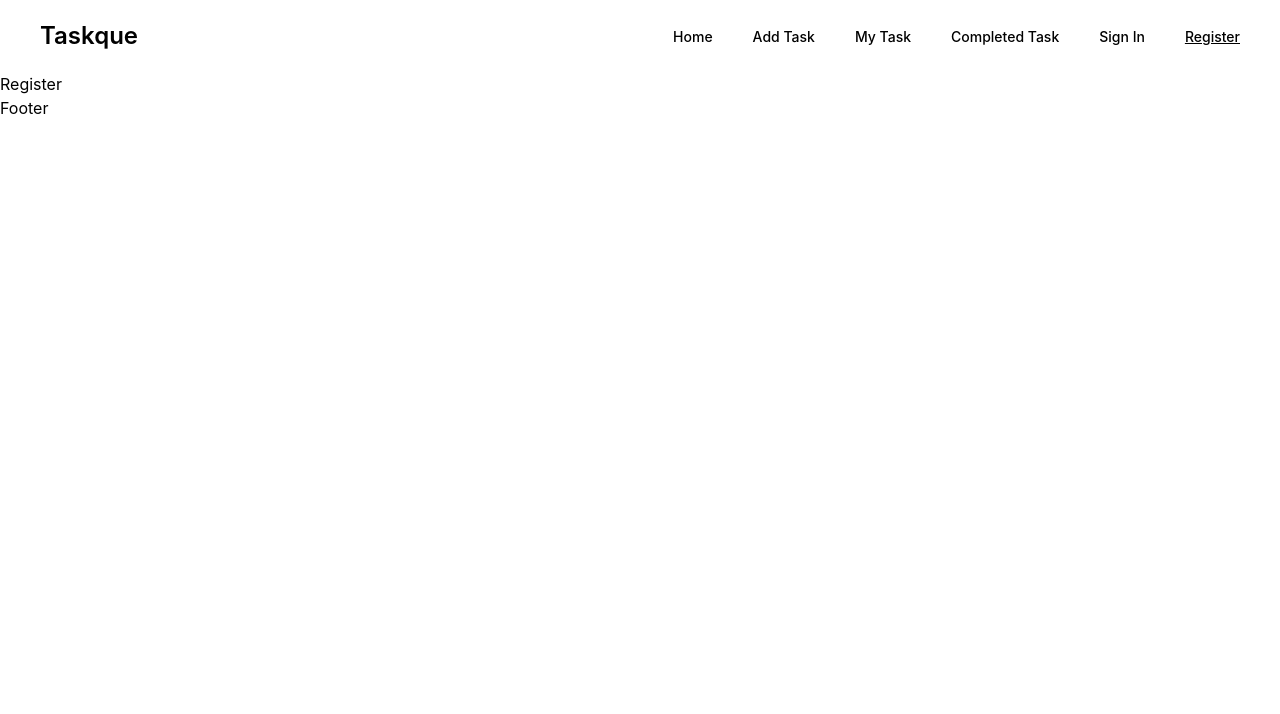
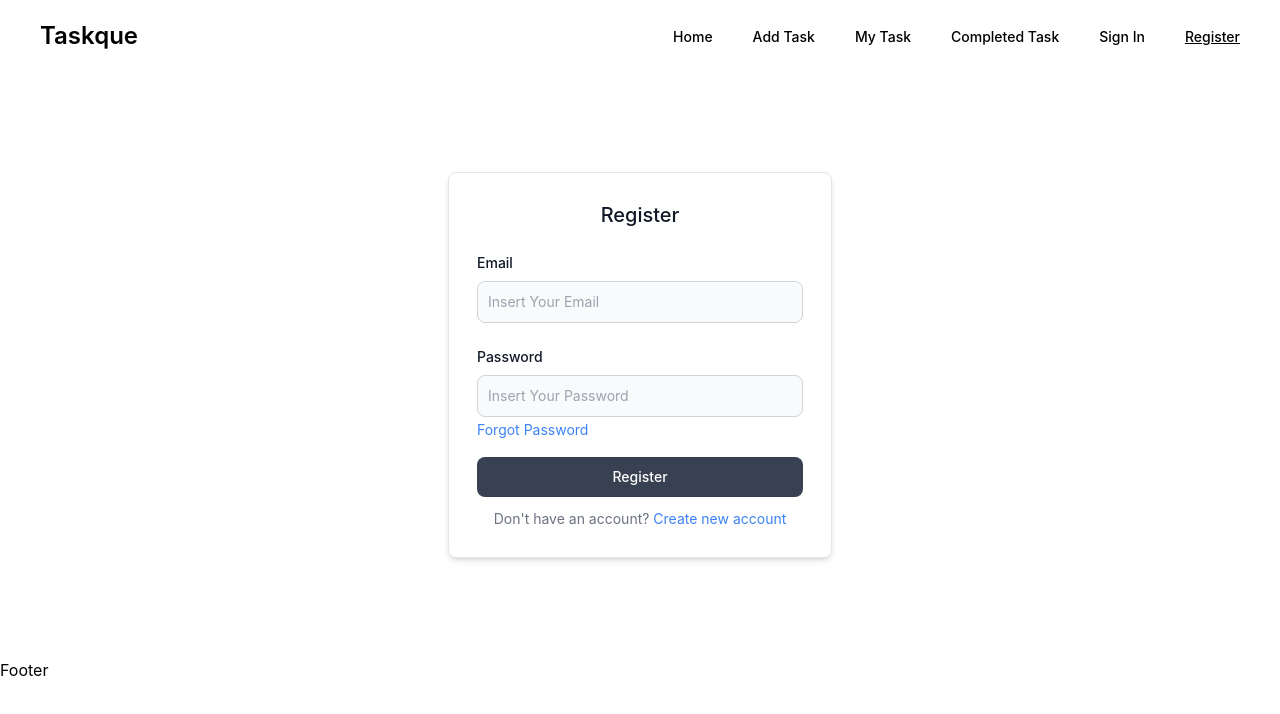
Before and after one commit to mohammedtakbir/Taskque-client-site, a React (Create React App) app: page /register in a window 1280 px wide. Shown: the top 714 px of the page. Built offline with nearby package versions, Linux system fonts and the light colour scheme.

Commit message:
user register and login authenticaiton added

```diff
--- a/package.json
+++ b/package.json
@@ -10,6 +10,7 @@
     "firebase": "^9.15.0",
     "react": "^18.2.0",
     "react-dom": "^18.2.0",
+    "react-hot-toast": "^2.4.0",
     "react-icons": "^4.7.1",
     "react-redux": "^8.0.5",
     "react-router-dom": "^6.6.1",
--- a/src/App.js
+++ b/src/App.js
@@ -1,12 +1,14 @@
-
+import { Toaster } from "react-hot-toast";
 import { RouterProvider } from "react-router-dom";
 import { router } from "./routers/routes";
-
 
 function App() {
 
   return (
-    <RouterProvider router={router} />
+    <>
+      <RouterProvider router={router} />
+      <Toaster />
+    </>
   );
 }
 
--- a/src/Pages/Shared/Register/Register.js
+++ b/src/Pages/Shared/Register/Register.js
@@ -1,10 +1,72 @@
 import React from 'react';
+import { useState } from 'react';
+import { useContext } from 'react';
+import { toast } from 'react-hot-toast';
+import { Link, useNavigate } from 'react-router-dom';
+import { AuthContext } from '../../../contexts/AuthProvider';
 
 const Register = () => {
+    const { userRegister } = useContext(AuthContext);
+    const [error, setError] = useState('');
+    const navigate = useNavigate();
+
+    const handleSignUp = (e) => {
+        e.preventDefault();
+        const form = e.target;
+        const email = form.email.value;
+        const password = form.password.value;
+
+        userRegister(email, password)
+            .then(res => {
+                navigate('/')
+                setError('')
+                form.reset();
+                toast.success('Signup successfully!')
+            })
+            .catch(err => setError(err.message))
+
+    }
+
     return (
-        <div>
-            <h2>Register</h2>
-        </div>
+        <section className='lg:py-[100px] md:py-[70px] py-[50px] flex justify-center'>
+            <div className="p-4 w-full max-w-sm bg-white rounded-lg border border-gray-200 shadow-md sm:p-6 md:p-7 sm:mx-0 mx-3">
+                <form className="space-y-6" onSubmit={handleSignUp}>
+                    <h5 className="text-xl font-medium text-gray-900 text-center">Register</h5>
+                    <div>
+                        <label className="block mb-2 text-sm font-medium text-gray-900">Email</label>
+                        <input
+                            placeholder='Insert Your Email'
+                            type="email"
+                            name='email'
+                            className="bg-gray-50 border border-gray-300 text-gray-900 text-sm rounded-lg focus:ring-blue-500 focus:border-blue-500 block w-full p-2.5 "
+                            required
+                        />
+                    </div>
+                    <div>
+                        <label className="block mb-2 text-sm font-medium text-gray-900">Password</label>
+                        <input
+                            placeholder='Insert Your Password'
+                            type="password"
+                            name='password'
+                            className="bg-gray-50 border border-gray-300 text-gray-900 text-sm rounded-lg focus:ring-blue-500 focus:border-blue-500 block w-full p-2.5 "
+                            required
+                        />
+                    </div>
+                    <button
+                        type="button"
+                        className='text-blue-500 text-sm hover:underline !mt-0'>
+                        Forgot Password
+                    </button>
+                    <p className='text-sm text-red-500 !mt-1'>{error}</p>
+                    <button
+                        type="submit"
+                        className="!mt-3 w-full text-white bg-gray-700 hover:bg-gray-800 focus:ring-2 focus:outline-none focus:ring-gray-700 font-medium rounded-lg text-sm px-5 py-2.5 text-center">{'Register'}</button>
+                    <div className="text-sm text-gray-500 !mt-3 text-center">
+                        Don't have an account? <Link to="/signIn" className="text-blue-500 hover:underline">Create new account</Link>
+                    </div>
+                </form>
+            </div>
+        </section>
     );
 };
 
--- a/src/Pages/Shared/SignIn/SignIn.js
+++ b/src/Pages/Shared/SignIn/SignIn.js
@@ -1,25 +1,36 @@
-import React from 'react';
-import { Link } from 'react-router-dom';
-import { GoogleAuthProvider, signInWithPopup, getAuth,  } from 'firebase/auth';
-import app from '../../../firebase/firebase.config';
-import { useDispatch, useSelector } from 'react-redux';
-import { setActiveUser, setUserLogOut, selectUserEmail, selectUserName } from '../../../ReduxAuth/ReduxAuth';
+import React, { useState } from 'react';
+import { Link, useNavigate } from 'react-router-dom';
+import { GoogleAuthProvider, signInWithPopup, getAuth, } from 'firebase/auth';
+import { auth } from '../../../firebase/firebase.config';
+import { useDispatch } from 'react-redux';
+import { setActiveUser } from '../../../ReduxAuth/ReduxAuth';
+import { toast } from 'react-hot-toast';
+import { useContext } from 'react';
+import { AuthContext } from '../../../contexts/AuthProvider';
 
-const auth = getAuth(app);
+
 const googleProvider = new GoogleAuthProvider()
 
 const SignIn = () => {
-    const dispatch = useDispatch()
-
-    const userName = useSelector(selectUserName)
-    const userEmail = useSelector(selectUserEmail)
+    const dispatch = useDispatch();
+    const { userSignIn } = useContext(AuthContext);
+    const [error, setError] = useState('');
+    const navigate = useNavigate();
 
     const handleSignIn = (e) => {
         e.preventDefault();
         const form = e.target;
         const email = form.email.value;
         const password = form.password.value;
-        console.log(email, password)
+
+        userSignIn(email, password)
+            .then(res => {
+                navigate('/');
+                setError('');
+                form.reset();
+                toast.success('Sign In Successfully!')
+            })
+            .catch(err => setError(err.message))
     }
 
     const handleGoogleSingIn = () => {
@@ -29,7 +40,11 @@ const SignIn = () => {
                     userName: res.user.displayName,
                     userEmail: res.user.email
                 }))
+                navigate('/');
+                setError('');
+                toast.success('Sign In Successfully!')
             })
+            .catch(err => setError(err.message))
     }
 
     return (
@@ -63,11 +78,12 @@ const SignIn = () => {
                             className='text-blue-500 text-sm hover:underline !mt-0'>
                             Forgot Password
                         </button>
+                        <p className='text-sm text-red-500 !mt-1'>{error}</p>
                         <button
                             type="submit"
-                            className="w-full text-white bg-gray-700 hover:bg-gray-800 focus:ring-2 focus:outline-none focus:ring-gray-700 font-medium rounded-lg text-sm px-5 py-2.5 text-center">{'Sign In'}</button>
+                            className="!mt-4 w-full text-white bg-gray-700 hover:bg-gray-800 focus:ring-2 focus:outline-none focus:ring-gray-700 font-medium rounded-lg text-sm px-5 py-2.5 text-center">{'Sign In'}</button>
                         <div className="text-sm text-gray-500 !mt-3 text-center">
-                            Don't have an account? <Link to="/signup" className="text-blue-500 hover:underline">Create new account</Link>
+                            Don't have an account? <Link to="/register" className="text-blue-500 hover:underline">Create new account</Link>
                         </div>
                     </form>
                     <div>
--- a/src/ReduxAuth/ReduxAuth.js
+++ b/src/ReduxAuth/ReduxAuth.js
@@ -12,15 +12,11 @@ const ReduxAuth = createSlice({
         setActiveUser: (state, action) => {
             state.userName = action.payload.userName
             state.userEmail = action.payload.userEmail
-        },
-        setUserLogOut: (state) => {
-            state.userName = null
-            state.userEmail = null
-        },
+        }
     }
 });
 
-export const { setActiveUser, setUserLogOut } = ReduxAuth.actions
+export const { setActiveUser } = ReduxAuth.actions
 
 export const selectUserName = state => state.user.userName
 export const selectUserEmail = state => state.user.userEmail
--- /dev/null
+++ b/src/contexts/AuthProvider.js
@@ -0,0 +1,41 @@
+import { createUserWithEmailAndPassword,  signInWithEmailAndPassword } from 'firebase/auth';
+import React, { createContext } from 'react';
+import { useState } from 'react';
+import { auth } from '../firebase/firebase.config';
+
+export const AuthContext = createContext();
+
+
+const AuthProvider = ({ children }) => {
+    const [user, setUser] = useState(null);
+    const [loading, setLoading] = useState(true);
+
+    //* Register an user
+    const userRegister = (email, password) => {
+        return createUserWithEmailAndPassword(auth, email, password)
+    }
+
+    //* user sign in
+    const userSignIn = (email, password) => {
+        return signInWithEmailAndPassword(auth, email, password)
+    }
+
+
+
+
+
+
+
+
+    const authInfo = {
+        userRegister,
+        userSignIn
+    }
+    return (
+        <AuthContext.Provider value={authInfo}>
+            {children}
+        </AuthContext.Provider>
+    );
+};
+
+export default AuthProvider;
--- a/src/firebase/firebase.config.js
+++ b/src/firebase/firebase.config.js
@@ -1,5 +1,7 @@
 // Import the functions you need from the SDKs you need
 import { initializeApp } from "firebase/app";
+import { getAuth } from "firebase/auth";
+import { getFirestore } from "firebase/firestore";
 // TODO: Add SDKs for Firebase products that you want to use
 // https://firebase.google.com/docs/web/setup#available-libraries
 
@@ -15,4 +17,8 @@ const firebaseConfig = {
 
 // Initialize Firebase
 const app = initializeApp(firebaseConfig);
-export default app;
+// export default app;
+const auth = getAuth(app);
+const db = getFirestore();
+
+export { auth, db }
--- a/src/index.js
+++ b/src/index.js
@@ -6,6 +6,7 @@ import reportWebVitals from './reportWebVitals';
 import useReducer from './ReduxAuth/ReduxAuth';
 import { configureStore } from "@reduxjs/toolkit";
 import { Provider } from 'react-redux';
+import AuthProvider from './contexts/AuthProvider';
 
 const store = configureStore({
   reducer: {
@@ -16,7 +17,9 @@ const root = ReactDOM.createRoot(document.getElementById('root'));
 root.render(
   <React.StrictMode>
     <Provider store={store}>
-      <App />
+      <AuthProvider>
+        <App />
+      </AuthProvider>
     </Provider>
   </React.StrictMode>
 );
```
Also changed, not shown: src/ReduxAuth/store.js (deleted, +0 -8 lines), 1 other file (tests, documents, lock files or other folders). Lines whose indentation alone changed are shown as unchanged.
